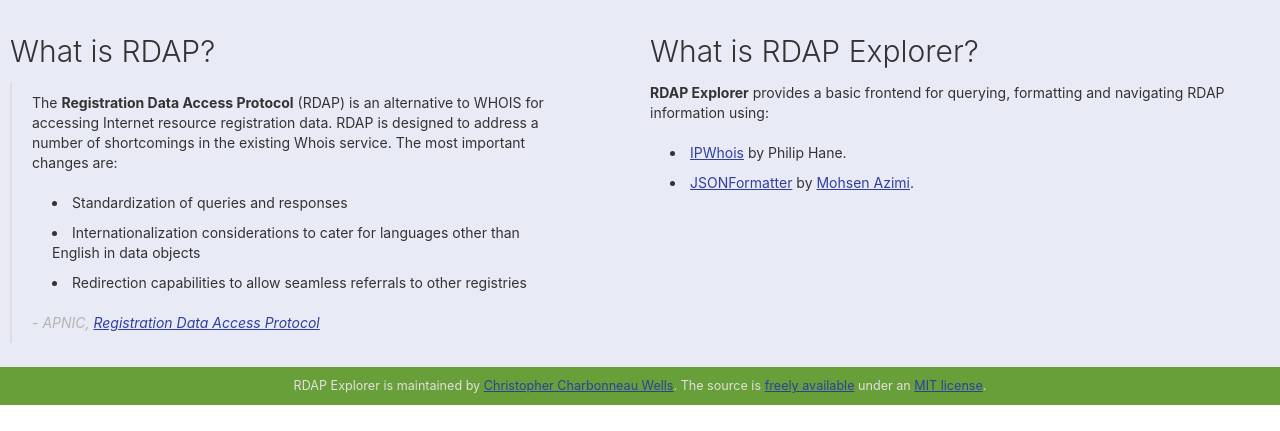
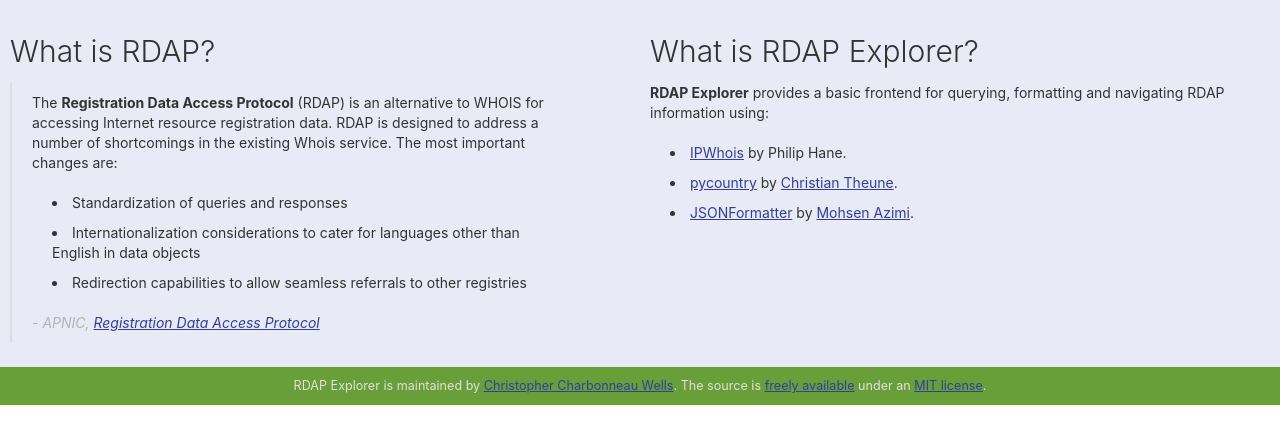
Before and after one commit to cdubz/rdap-explorer, a Django app: template templates/query/base.html in a window 1280 px wide. Shown: the part 83-514 px from the top of the page. Run offline with Django 3.2, Linux system fonts and the light colour scheme; the template is opened without the code that fills it, so the values that code supplies are empty; some libraries are stand-ins or nearby versions.

Commit message:
Add pycountry credit.

```diff
--- a/templates/query/base.html
+++ b/templates/query/base.html
@@ -75,6 +75,8 @@
         <ul>
             <li><a href="https://github.com/secynic/ipwhois">IPWhois</a>
                 by Philip Hane.</li>
+            <li><a href="https://bitbucket.org/flyingcircus/pycountry">pycountry</a>
+                by <a href="https://flyingcircus.io/">Christian Theune</a>.</li>
             <li><a href="http://azimi.me/json-formatter-js/">JSONFormatter</a>
                 by <a href="http://azimi.me/">Mohsen Azimi</a>.</li>
         </ul>
```
